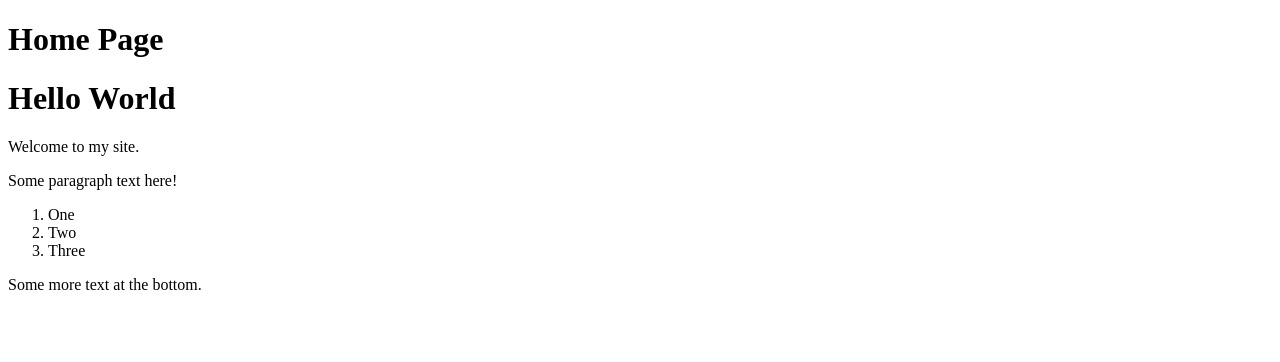
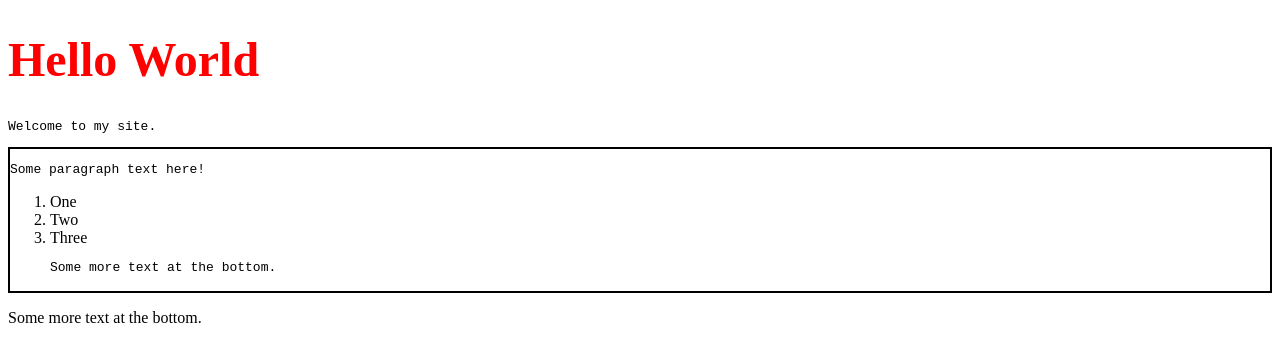
Before and after one commit to Raveenad02/New-repository, a plain HTML site: page Index.html in a window 1280 px wide. Drawn offline with Linux system fonts and the light colour scheme.

Commit message:
class 3-instyle and ordered lists

```diff
--- a/Index.html
+++ b/Index.html
@@ -1,32 +1,26 @@
-<!DOCTYPE html>
-<html>
-  <head>
-    <meta charset="utf-8">
-    <title>My Site</title>
-  </head>
-  <body>
-<h1> Home Page </h1>
-  </body>
-</html>
-<!DOCTYPE html>
+      <!DOCTYPE html>
 <html>
   <head>
     <meta charset="utf-8">
     <title>Hello | My Site</title>
   </head>
   <body>
-    <h1>Hello World</h1>
+    <h1 style="font-size:48px; color: red;">Hello World</h1>
 
-    <p>Welcome to my site.</p>
+    <p style="font-family: monospace; color: '#ccc';">Welcome to my site.</p>
 
-    <div>
-      <p>Some paragraph text here!</p>
+    <div style="border: 2px solid #000;">
+      <p style="font-family: monospace; color: '#ccc';">Some paragraph text here!</p>
 
       <ol>
         <li>One</li>
         <li>Two</li>
         <li>Three</li>
-      </ol>
+
+      <p style="font-family: monospace; color: 'red';">Some more text at the bottom.</p>
+    </div>
+  </body>
+</html>
 
       <p>Some more text at the bottom.</p>
     </div>
```
